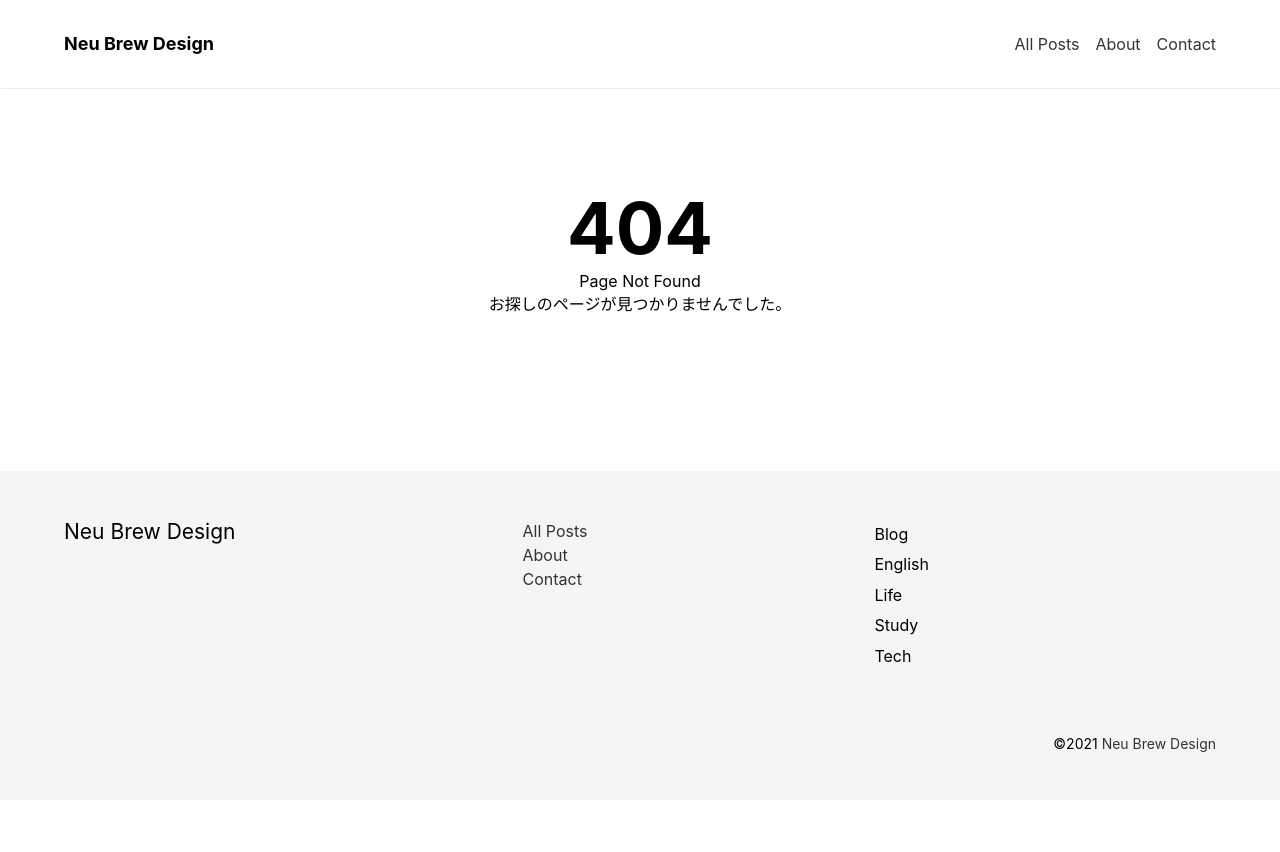
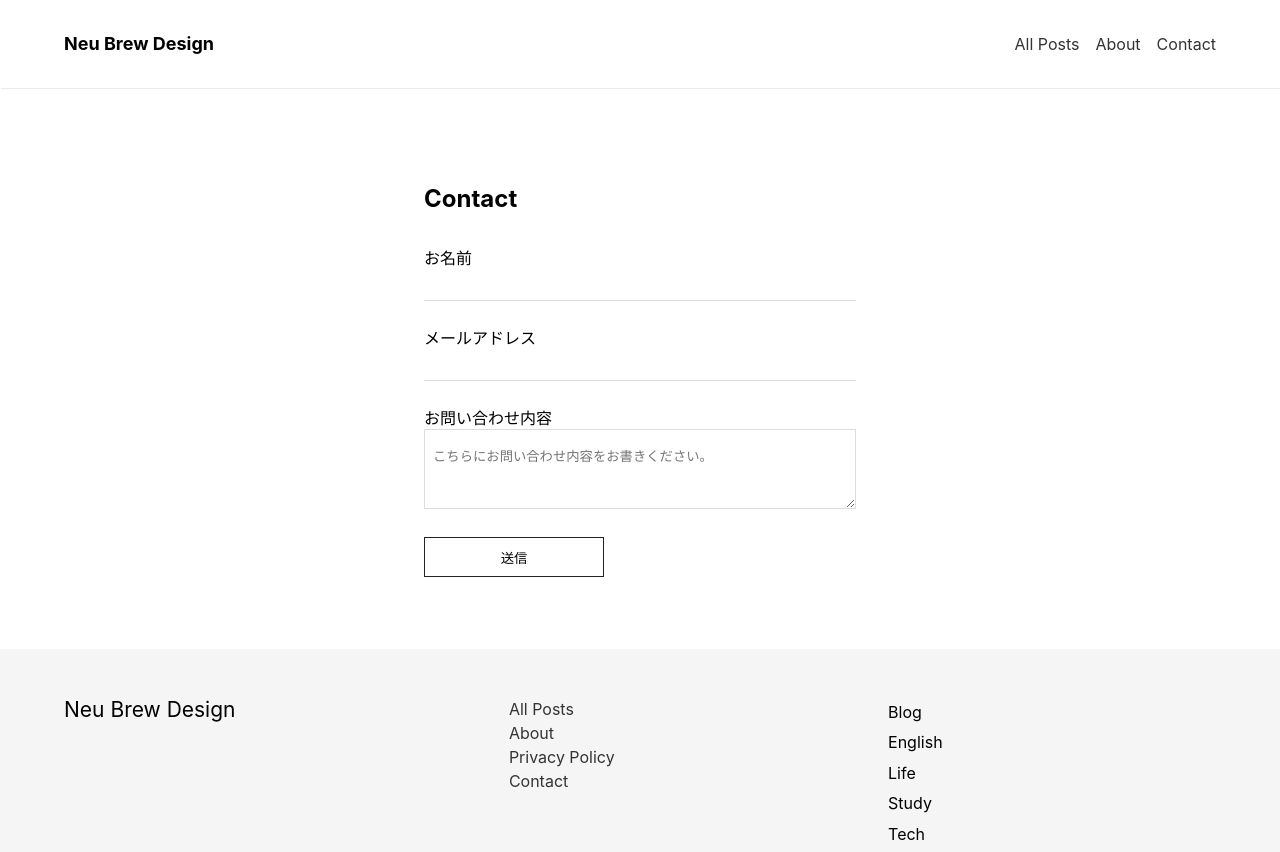
Before and after one commit to thisisassy/NeuBrewDesign, a Gatsby site: page /contact in a window 1280 px wide. Before the commit this address had no page. Shown: the top 852 px of the page. Before the commit the page ends 800 px from the top, so only its background shows below. Built offline with nearby package versions, Linux system fonts and the light colour scheme; Gatsby itself is replaced by a stand-in of ours.

Commit message:
必要なページを作成する

```diff
--- a/src/components/Footer/footer.js
+++ b/src/components/Footer/footer.js
@@ -8,9 +8,10 @@ const Footer = () => {
       <div className={styles.footer__inner}>
         <h1>Neu Brew Design</h1>
         <ul className={styles.footer__nav}>
-          <li className={styles.nav__item}><Link to={`/`}>All Posts</Link></li>
-          <li className={styles.nav__item}><Link to={`/`}>About</Link></li>
-          <li className={styles.nav__item}><Link to={`/`}>Contact</Link></li>
+          <li><Link to={`/`}>All Posts</Link></li>
+          <li><Link to={`/about/`}>About</Link></li>
+          <li><Link to={`/policy/`}>Privacy Policy</Link></li>
+          <li><Link to={`/contact/`}>Contact</Link></li>
         </ul>
         <div className={styles.foot__category}>
           <li>Blog</li>
--- a/src/components/Header/header.js
+++ b/src/components/Header/header.js
@@ -9,8 +9,8 @@ const Header = () => {
         <h1 className={styles.header__logo}>Neu Brew Design</h1>
         <ul>
           <li className={styles.nav__item}><Link to={`/`}>All Posts</Link></li>
-          <li className={styles.nav__item}><Link to={`/`}>About</Link></li>
-          <li className={styles.nav__item}><Link to={`/`}>Contact</Link></li>
+          <li className={styles.nav__item}><Link to={`/about/`}>About</Link></li>
+          <li className={styles.nav__item}><Link to={`/contact/`}>Contact</Link></li>
         </ul>
       </div>
     </header>
--- a/src/components/Header/index.module.scss
+++ b/src/components/Header/index.module.scss
@@ -10,14 +10,20 @@ header {
     margin: 0 auto 96px;
     padding: 0 64px;
   }
-  h1 {
+}
+.header__inner {
+  display: flex;
+  justify-content: space-between;
+  align-items: center;
+}
+.header__logo {
   font-size: 18px;
   line-height: $spacing-6;
   @include mq(){
     line-height: $spacing-9;
   }
 }
-  li {
+.nav__item {
   margin: 0 $spacing-2 0 0;
   font-size: $spacing-2;
   &:last-child {
@@ -30,9 +36,3 @@ header {
     display: inline-block;
   }
 }
-}
-.header__inner {
-  display: flex;
-  justify-content: space-between;
-  align-items: center;
-}
--- /dev/null
+++ b/src/pages/contact.js
@@ -0,0 +1,38 @@
+import React from "react"
+import Layout from "../components/layout"
+import "../styles/pages/contact.module.scss"
+
+const ContactPage = () => {
+  return (
+    <Layout>
+      <section className={`contact__container`}>
+        <h2>Contact</h2>
+        <div className={`contact__form`}>
+          <form className={`form`}
+            name="Contact Form"
+            method="POST"
+            data-netlify="turue"
+            action="/success">
+            <input type="hidden" name="form-name" value="Contact Form"></input>
+            <label>
+              <div>お名前</div>
+              <input type="text" name="name" className={`form__field`}></input>
+            </label>
+            <label>
+              <div>メールアドレス</div>
+              <input type="text" name="email" className={`form__field`}></input>
+            </label>
+            <label>
+              <div>お問い合わせ内容</div>
+              <textarea name="message" className="form__message" placeholder="こちらにお問い合わせ内容をお書きください。"></textarea>
+              <div data-netlify-recaptcha="true"></div>
+              <button type="submit" className={`btn submitBtn`}>送信</button>
+            </label>
+          </form>
+        </div>
+      </section>
+    </Layout>
+  )
+}
+
+export default ContactPage
--- /dev/null
+++ b/src/styles/pages/contact.module.scss
@@ -0,0 +1,54 @@
+@import '../mixin.scss';
+@import '../variables.scss';
+
+.contact__container {
+  @include mq() {
+    max-width: 560px;
+    margin: 0 auto;
+  }
+  h2 {
+    margin: 0 0 32px;
+  }
+}
+
+.contact__form {
+  input,
+  .form__message {
+    width: 100% !important;
+    outline: 0;
+  }
+}
+.form__field {
+  margin: 0 0 24px;
+  height: 32px;
+  border: none;
+  border-bottom: 1px solid $light-gray;
+}
+
+textarea {
+  border: none;
+  border: 1px solid $light-gray;
+  padding: 1rem 8px;
+  height: 80px;
+}
+
+.btn {
+  border: none;
+  background: none;
+}
+.submitBtn {
+  border: 1px solid $black;
+  margin: 24px 0 0;
+  width: 180px;
+  padding: 2px;
+  height: 40px;
+  &:hover,
+  &:focus {
+    background: $black;
+    color: $white;
+  }
+}
+
+.back {
+  margin: 32px 0 0;
+}
--- a/src/styles/styles.scss
+++ b/src/styles/styles.scss
@@ -1,5 +1,10 @@
 @charset 'utf-8';
 
 @import "../styles/global.scss";
+
+// components
 @import "../components/Header/index.module.scss";
 @import "../components/Footer/index.module.scss";
+
+//pages
+@import "../styles/pages/contact.module.scss";
```
Also changed, not shown: src/pages/about.js (added, +30 -0 lines), src/pages/policy.js (added, +41 -0 lines), src/pages/success.js (added, +19 -0 lines). Lines whose indentation alone changed are shown as unchanged.
